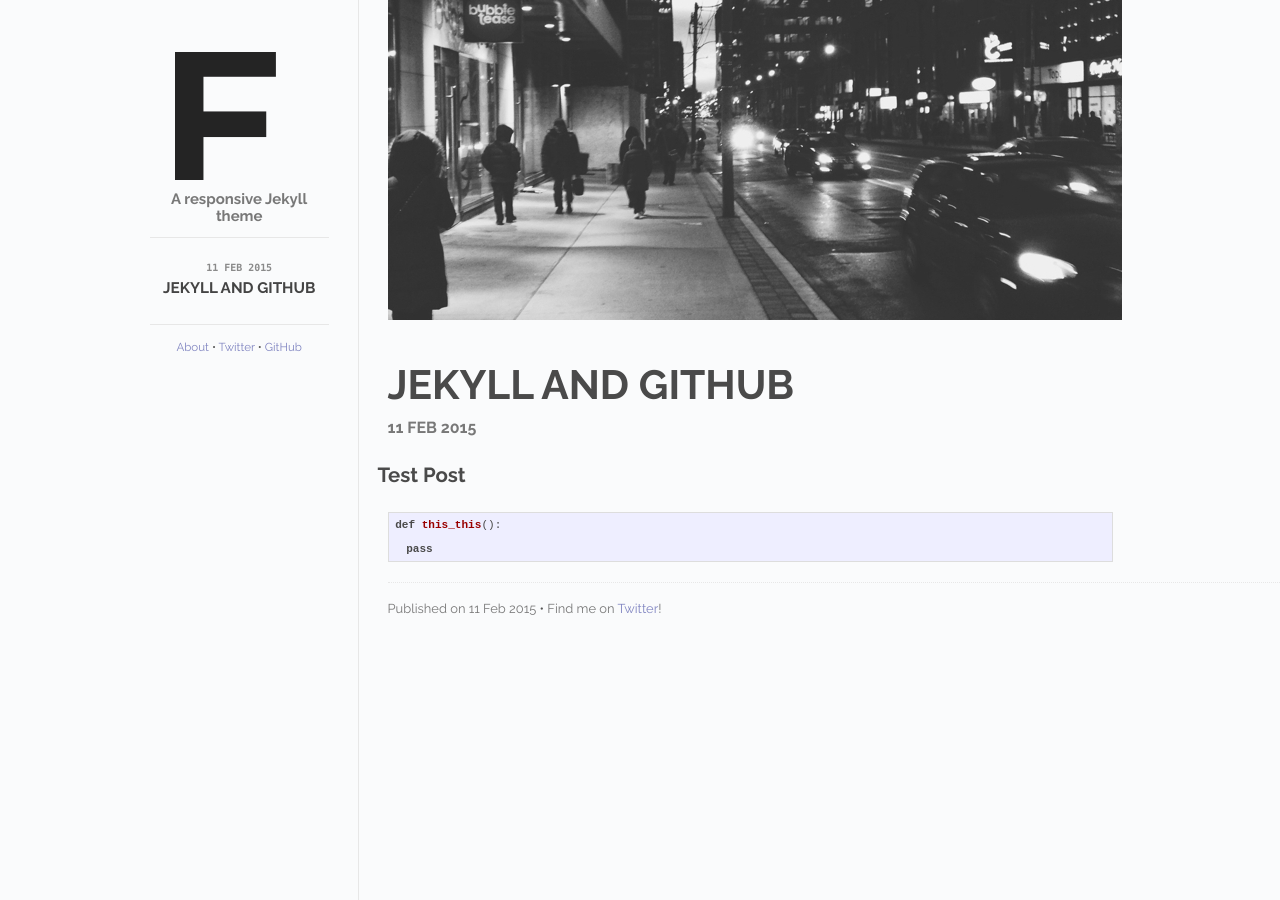
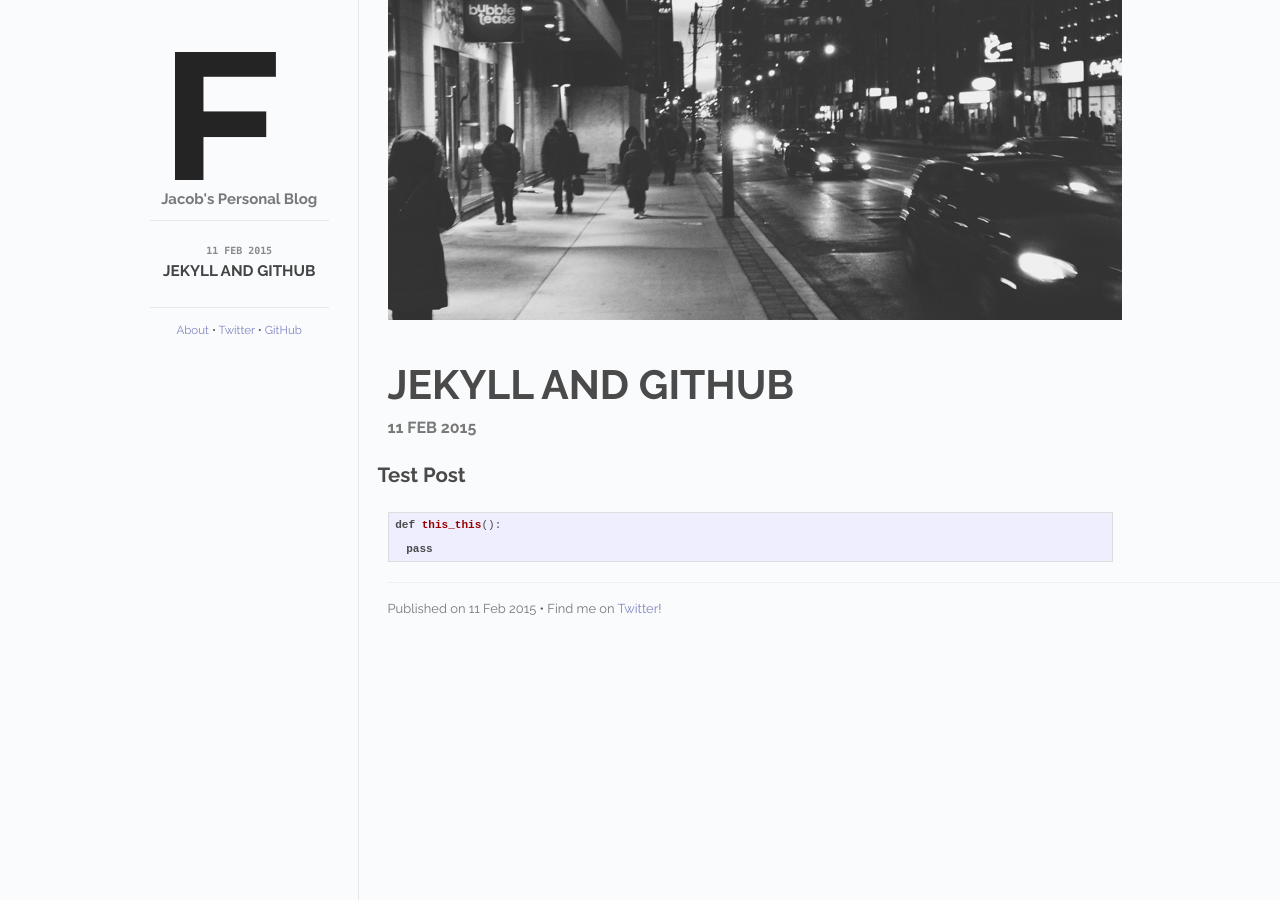
Before and after one commit to jancojt/jancojt.github.io, a Jekyll site: the page built from index.html, in a window 1280 px wide. Built offline with Jekyll 4.4.1, drawn with Linux system fonts in a browser that asks for light colours; Markdown is read by kramdown in place of the engine named in the settings.

Commit message:
simple change

```diff
--- a/_layouts/default.html
+++ b/_layouts/default.html
@@ -3,7 +3,7 @@
   <head>
       <meta charset="utf-8">
       <meta http-equiv="X-UA-Compatible" content="IE=edge,chrome=1">
-      <title>Flex - {{ page.title }}</title>
+      <title>Jacob Janco - {{ page.title }}</title>
       <meta name="viewport" content="width=device-width">
 
       <!-- syntax highlighting CSS -->
@@ -24,7 +24,7 @@
       <div class="sidebar" id="sidebar">
         <div class="header">
           <h1 class="title"><a href="/"><img id="logo" src="/images/logo.png"></a></h1>
-          <span class="tagline">A responsive Jekyll theme</span>
+          <span class="tagline">Jacob's Personal Blog</span>
         </div>
         <div class="posts">
           <ul class="posts-list">
```
